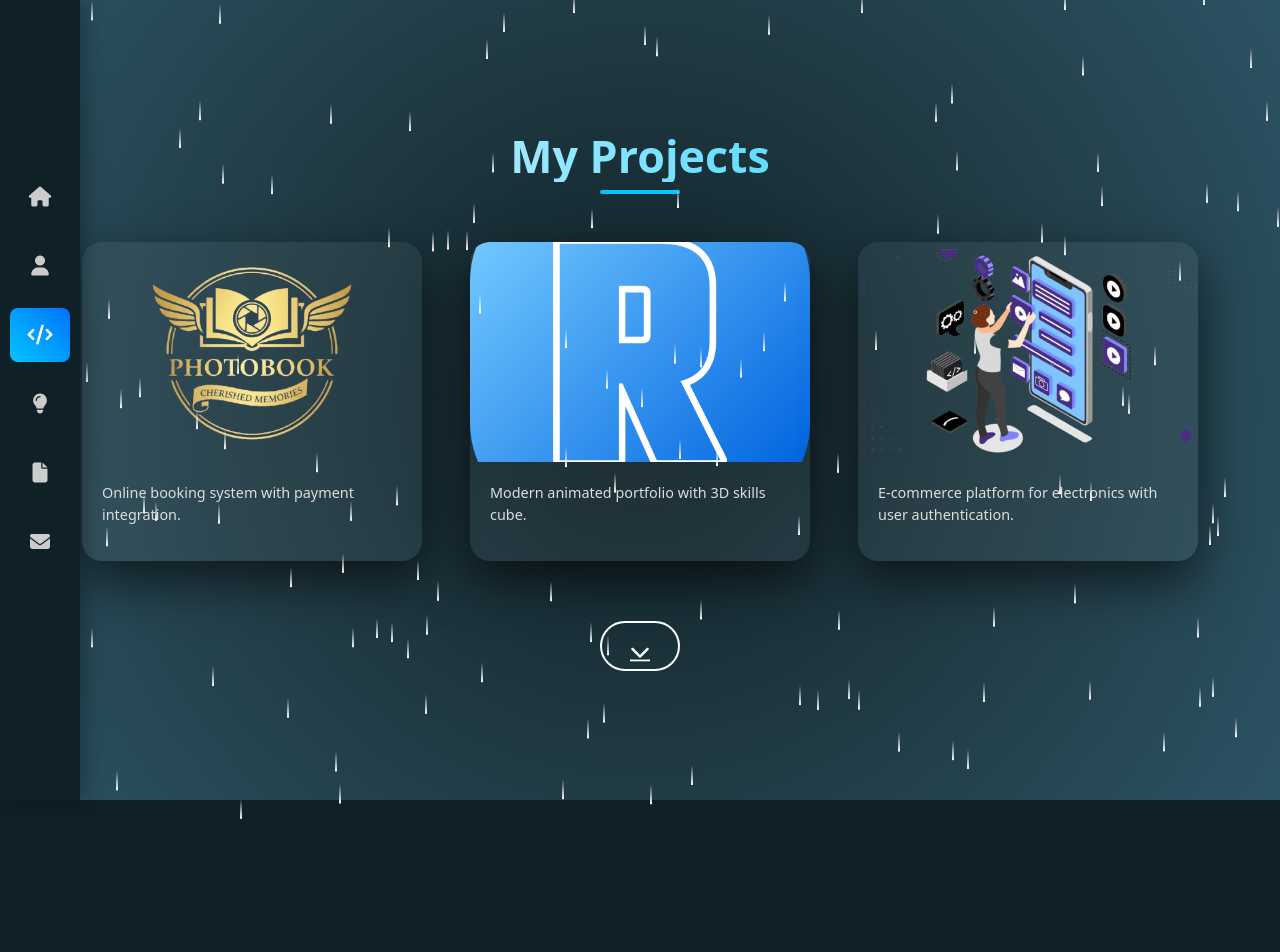
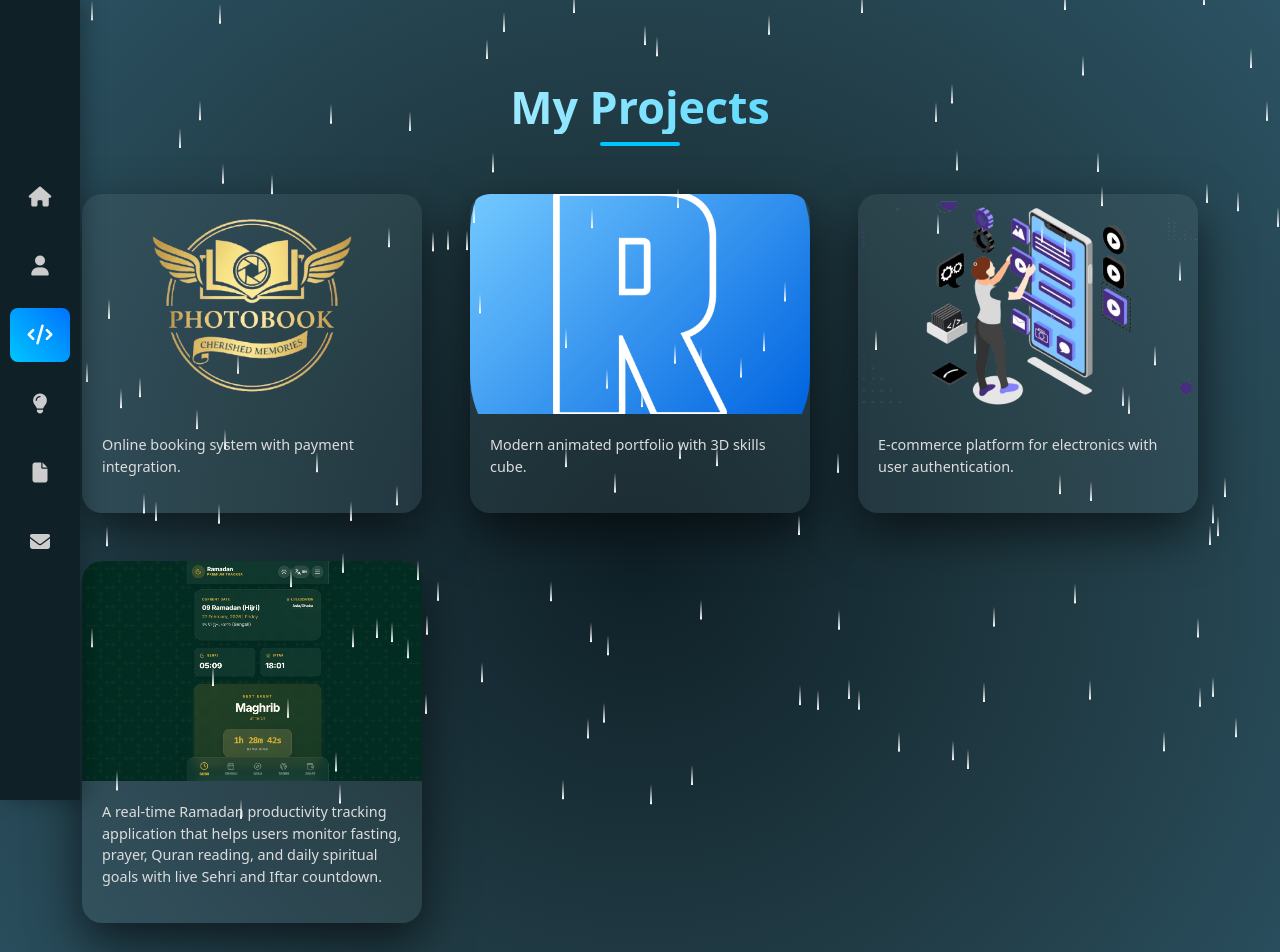
Before and after one commit to 2210alphAroni/RoniPortFolio, an Angular app: page /projects in a window 1280 px wide. Shown: the top 952 px of the page. Before the commit the page ends 800 px from the top, so only its background shows below. Built offline with nearby package versions, Linux system fonts and the light colour scheme.

Commit message:
add new projects

```diff
--- a/src/Pages/projects/projects.ts
+++ b/src/Pages/projects/projects.ts
@@ -35,6 +35,15 @@ export class Projects {
       image: '/assets/img/aboutpagephoto-removebg-preview.png',
       github: 'https://github.com/2210alphAroni/Device-Zone-E-Commerce-Website',
       live: 'https://github.com/2210alphAroni/Device-Zone-E-Commerce-Website'
+    },
+    {
+      title: "Ramadan Tracker – Real-Time Islamic Productivity Web App",
+      tech: ["Next.js", "Tailwind CSS", "JavaScript", "REST API"],
+      description:
+        "A real-time Ramadan productivity tracking application that helps users monitor fasting, prayer, Quran reading, and daily spiritual goals with live Sehri and Iftar countdown.",
+      image: "/assets/img/Ramadantrackerapp.PNG",
+      github: "https://github.com/2210alphAroni/Ramadan-App",
+      live: "https://premiumramadantracker.netlify.app/"
     }
   ];
 
```
Also changed, not shown: src/assets/img/Ramadantrackerapp.PNG (added).
